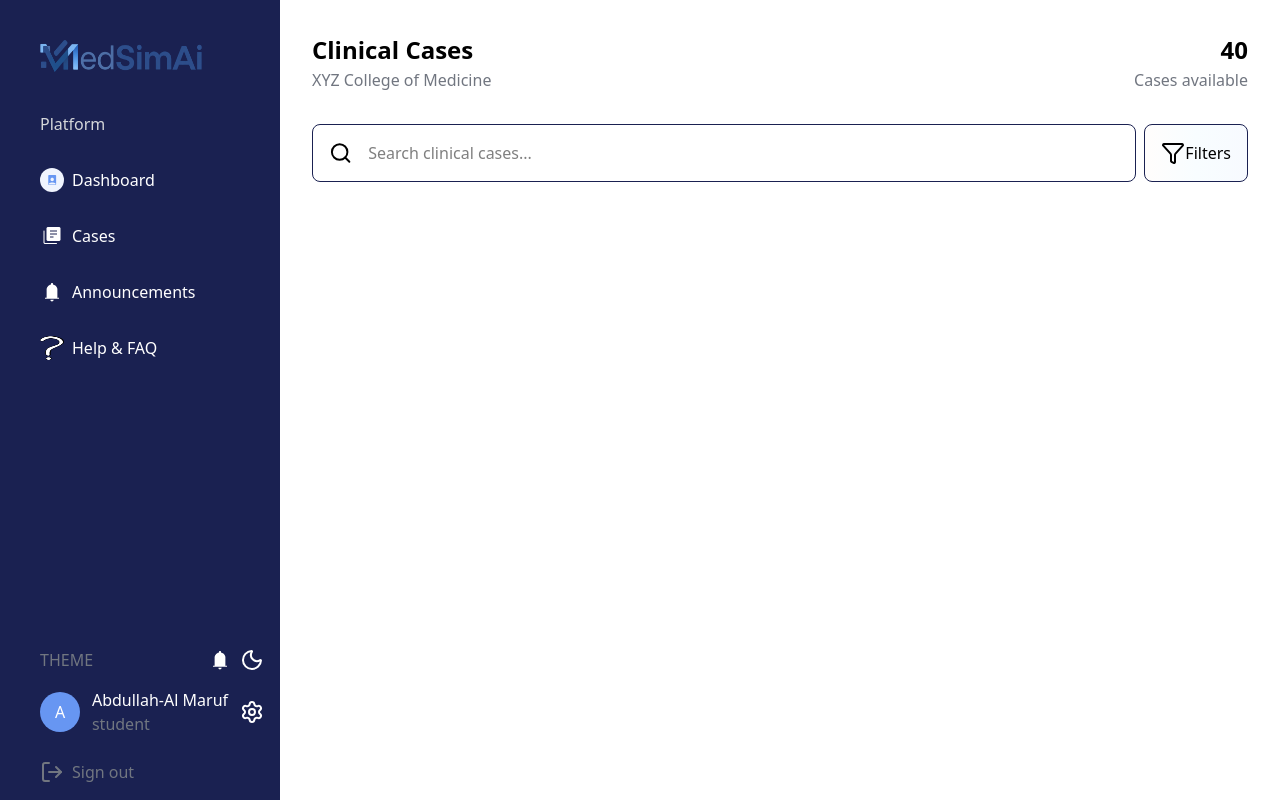
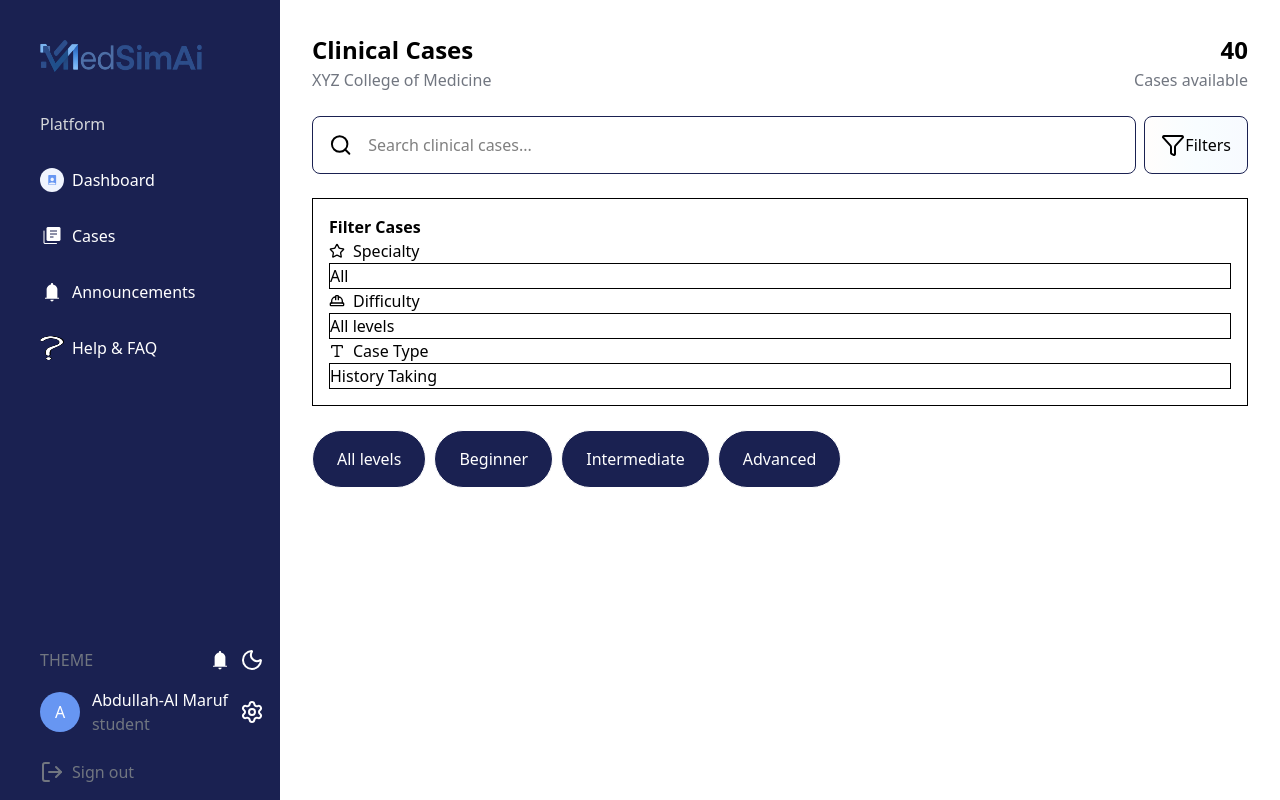
Before and after one commit to Rejoan2020/MedSimAi, a Next.js app: page /cases in a window 1280 px wide. Built offline with nearby package versions, Linux system fonts and the light colour scheme.

Commit message:
feat/incomplete cases page

```diff
--- a/app/cases/components/Card.jsx
+++ b/app/cases/components/Card.jsx
@@ -1,9 +1,15 @@
 import React from 'react'
 
-export default function Card() {
+export default function Card({ icon: Icon, title, options }) {
   return (
     <div>
-      card
+      <div className='flex gap-2 items-center'>
+        <Icon className='w-4 h-4'/>
+        <div>{title}</div>
+      </div>
+      <div className='border'>
+        {options[0]}
+      </div>
     </div>
   )
 }
--- a/app/cases/components/Cases.jsx
+++ b/app/cases/components/Cases.jsx
@@ -3,11 +3,14 @@ import React from 'react'
 import Search from './Search'
 import Filter from './Filter'
 import { useState } from 'react'
+import Levels from './Levels'
+import Modal from './Modal'
 
 export default function Cases() {
     const [keyword, setKeyword] = useState('');
+    const levels = ['All levels', 'Beginner', 'Intermediate', 'Advanced'];
     return (
-        <div className='w-full flex flex-col items-center p-8 gap-8'>
+        <div className='w-full flex flex-col items-center p-8 gap-6'>
             <div className='flex justify-between w-full max-w-300'>
                 <div>
                     <div className='font-bold text-[24px]'>Clinical Cases</div>
@@ -18,11 +21,14 @@ export default function Cases() {
                     <div className='text-Secondary-Text'>Cases available</div>
                 </div>
             </div>
-            <div className='flex w-full gap-2'>
+            <div className='flex w-full max-w-300 gap-2'>
                 <Search keyword={keyword} setKeyword={setKeyword}/>
                 <Filter />
             </div>
-
+            <Modal />
+            <div className='flex w-full max-w-300 gap-2'>
+                {levels.map((lvl,index) => <Levels key={index} title={lvl}/>)}
+            </div>
         </div>
 
     )
--- a/app/cases/components/Levels.jsx
+++ b/app/cases/components/Levels.jsx
@@ -1,9 +1,9 @@
 import React from 'react'
 
-export default function Levels() {
+export default function Levels({title}) {
   return (
-    <div>
-      Level
+    <div className='p-4 border rounded-full px-6 text-white hover:bg-light-blue cursor-pointer bg-deep-blue'>
+      {title}
     </div>
   )
 }
--- a/app/cases/components/Modal.jsx
+++ b/app/cases/components/Modal.jsx
@@ -1,9 +1,32 @@
 import React from 'react'
-
+import { Star, HardHatIcon, TypeIcon } from 'lucide-react'
+import Card from './Card'
 export default function Modal() {
+  const filters = [
+    {
+      'icon': Star,
+      'title': 'Specialty',
+      'options': ['All', 'Cardiology', 'Respiratory', 'Gastroenterology', 'Neurology', 'Endocrinology'],
+    },
+    {
+      'icon': HardHatIcon,
+      'title': 'Difficulty',
+      'options': ['All levels', 'Beginner', 'Intermediate', 'Advanced']
+    },
+    {
+      'icon': TypeIcon,
+      'title': 'Case Type',
+      'options': ['History Taking', 'Diagnosis', 'Physical Examination', 'Investigation']
+    }
+  ]
   return (
-    <div>
-      Modal
+    <div className='w-full border p-4'>
+      <div className='w-full max-w-300'>
+        <div className='font-bold'>Filter Cases</div>
+      </div>
+      <div>
+        {filters.map((f, index) => <Card key={index} icon={f.icon} title={f.title} options={f.options} />)}
+      </div>
     </div>
   )
 }
--- a/app/dashboard/components/Welcome.jsx
+++ b/app/dashboard/components/Welcome.jsx
@@ -4,7 +4,7 @@ export default function Welcome() {
   return (
     <div className='bg-[linear-gradient(to_right,#FFFDFC,#F8FDFF,#F7FAFF)] p-8 border-1 border-[#F0F4FE] rounded-xl w-full max-w-300'>
       <div className='text-deep-blue font-medium'>Student Dashboard</div>
-      <div className='text-light-blue text-[32px] font-bold'>Welcome back, Maruf</div>
+      <div className='text-light-blue text-[32px] font-bold'>Welcome back, Shifa</div>
       <div className='text-Secondary-Text'>Continue mastering clinical reasoning</div>
     </div>
   )
```
